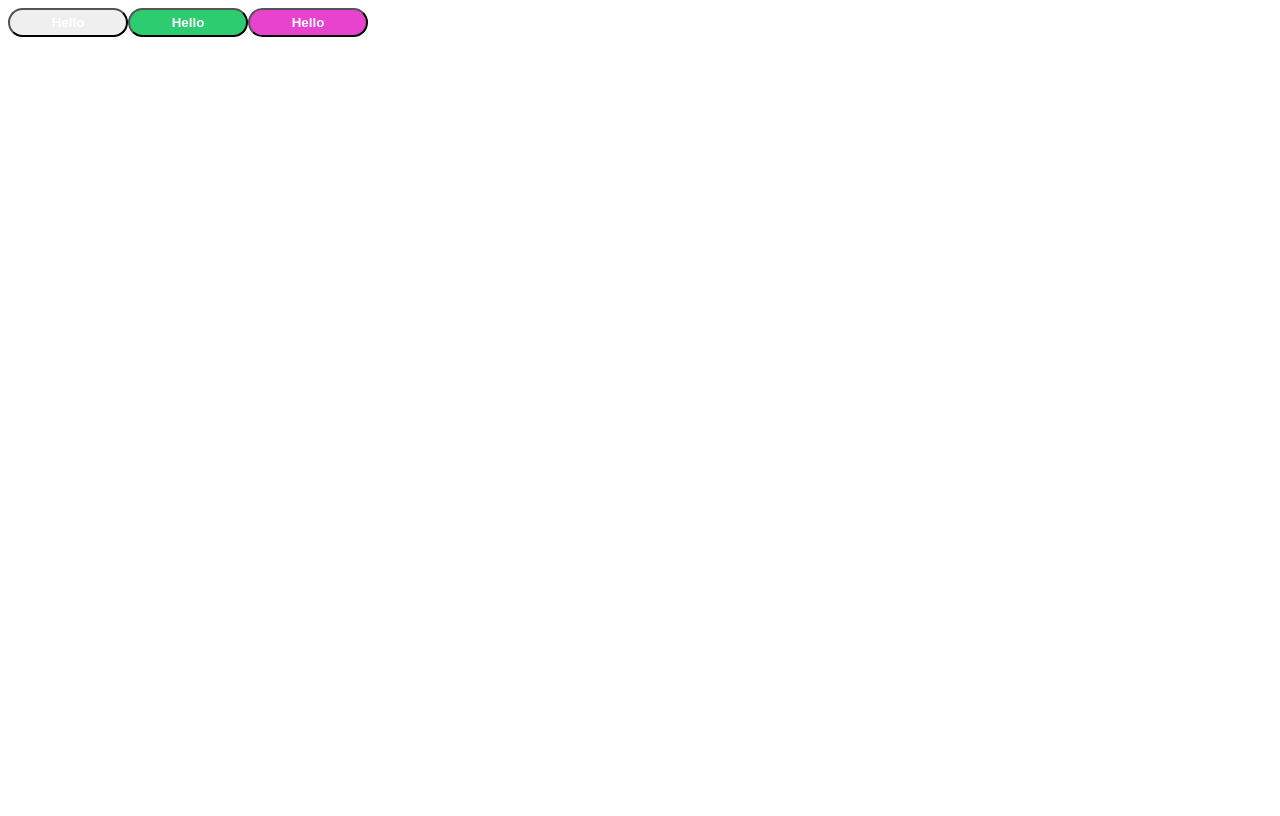
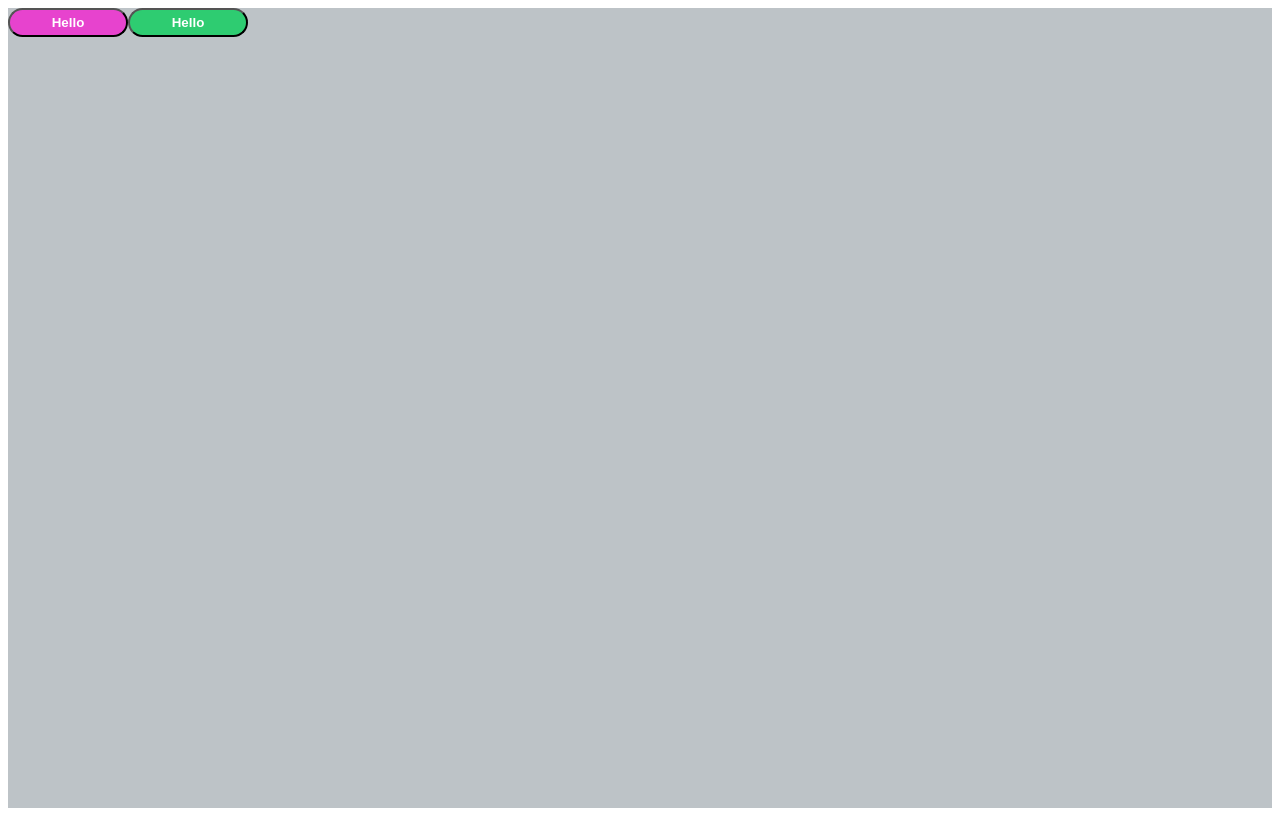
Before and after one commit to doohyunkim0304/react-css, a React (Create React App) app: page / in a window 1280 px wide. Built offline with nearby package versions, Linux system fonts and the light colour scheme.

Commit message:
styled-component

```diff
--- a/package.json
+++ b/package.json
@@ -5,7 +5,8 @@
   "dependencies": {
     "react": "^16.7.0",
     "react-dom": "^16.7.0",
-    "react-scripts": "2.1.3"
+    "react-scripts": "2.1.3",
+    "styled-components": "^4.1.3"
   },
   "scripts": {
     "start": "react-scripts start",
--- a/src/App.js
+++ b/src/App.js
@@ -1,21 +1,39 @@
 import React, { Component ,Fragment} from 'react';
+import styled from "styled-components"
 import "./App.css"
+
+
+
 
 class App extends Component {
   render() {
     return (
-    <Fragment>
-<button className=" button">Hello</button>
-<button className="button button--sucess">Hello</button>
-<button className="button button--danger">Hello</button>
-    </Fragment>
+    <Container>
+        <Button success>Hello</Button>
+        <Button danger>Hello</Button>
+    </Container>
     )
   }
 }
 
-const Button = ({ danger }) => (
-  <button className={danger? "button button--danger" : "button button--success"}>Hello</button>
-)
+const Container = styled.div`
+  height:100vh;
+  width:100%;
+  background-color:#bdc3c7;
+`
 
+const Button = styled.button`
+border-radius:50px;
+padding:5px;
+min-width: 120px;
+color : white;
+font-weight: 600;
+cursor: pointer;
+  &:active;
+  &:focus {
+    outline:none;
+  }
+  background-color: ${props => props.danger ? "#2ecc71" : "#e743ce"}
+`
 
 export default App;
```
Also changed, not shown: 1 other file (tests, documents, lock files or other folders).
